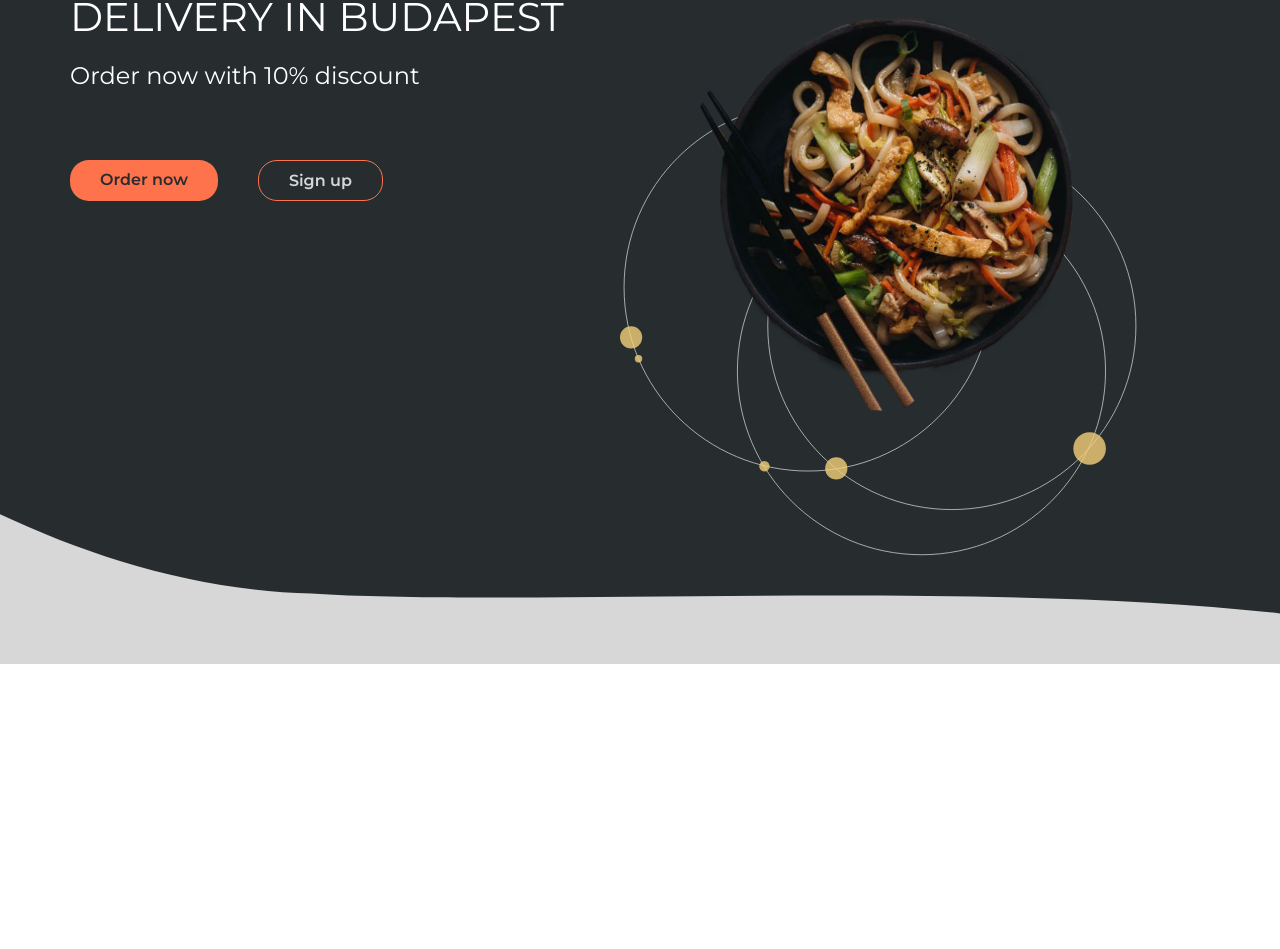
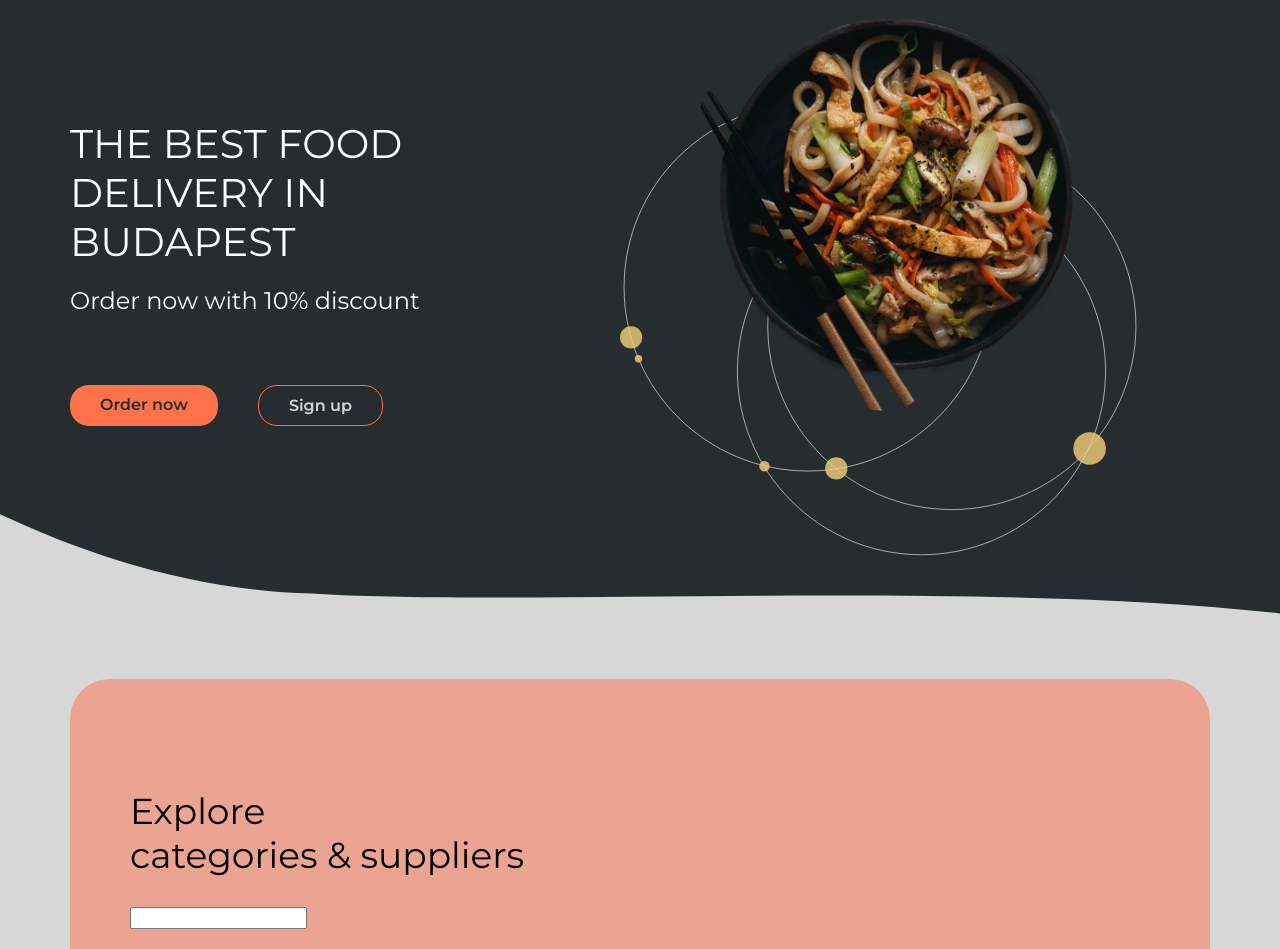
Before and after one commit to yuriipalam/food-delivery-service, a Vue app in the folder frontend/: page / in a window 1280 px wide. Shown: the part 136-1085 px from the top of the page. Before the commit the page ends 800 px from the top, so only its background shows below. Built offline with nearby package versions, Linux system fonts and the light colour scheme.

Commit message:
Home view development

```diff
--- a/frontend/src/App.vue
+++ b/frontend/src/App.vue
@@ -13,7 +13,5 @@ function isHomeRoute() {
 
 <template>
   <Navbar :is-light="isHomeRoute()"></Navbar>
-  <div class="container" id="body-container">
-    <router-view></router-view>
-  </div>
+  <router-view></router-view>
 </template>
--- a/frontend/src/assets/css/main.css
+++ b/frontend/src/assets/css/main.css
@@ -4,6 +4,7 @@
     --blackish: #272D2F;
     --milky: #D7D7D7;
     --orange: #FE724C;
+    --pinky: #EAA491;
     --yellowish: #F3CF79;
     --brownish: #83412C;
 }
--- /dev/null
+++ b/frontend/src/views/Explore.vue
@@ -0,0 +1,30 @@
+<script setup>
+
+</script>
+
+<template>
+  <main>
+    <div class="container">
+      <div class="explore-block">
+        <h2>Explore<br>categories & suppliers</h2>
+        <input type="text">
+      </div>
+    </div>
+  </main>
+</template>
+
+<style scoped>
+.explore-block {
+  padding-left: 60px;
+  padding-top: 110px;
+  padding-bottom: 60px;
+  background-color: var(--pinky);
+  border-radius: 40px;
+}
+
+h2 {
+  margin-top: 0;
+  font-size: 36px;
+  font-weight: 400;
+}
+</style>
--- a/frontend/src/views/Home.vue
+++ b/frontend/src/views/Home.vue
@@ -1,31 +1,42 @@
 <script setup>
-import {onBeforeMount, onUnmounted} from "vue";
+import {onBeforeMount, onMounted, onUnmounted} from "vue";
 import PrimaryButton from "../components/PrimaryButton.vue";
+import Explore from "./Explore.vue";
 
 onBeforeMount(() => {
   document.body.className = 'home';
   document.documentElement.className = 'home';
-  document.querySelector('#body-container').classList.add('home')
   document.querySelector('#app').classList.add('home')
+})
+
+onMounted(() => {
+  const header = document.querySelector('header')
+  const nav = document.querySelector('nav')
+  const headerContainer = document.querySelector('header .container')
+  const space = ((((window.innerHeight - headerContainer.offsetHeight) / 2) - nav.offsetHeight))
+  header.style.marginTop = space + 'px'
+  header.style.marginBottom = space + nav.offsetHeight + 'px'
 })
 
 onUnmounted(() => {
   document.body.classList.remove('home')
   document.documentElement.classList.remove('home')
-  document.querySelector('#body-container').classList.remove('home')
   document.querySelector('#app').classList.remove('home')
 })
 </script>
 
 <template>
   <header>
-    <h1>The best food delivery in Budapest</h1>
-    <p>Order now with 10% discount</p>
-    <div class="buttons">
-      <PrimaryButton :class="'solid-button'">Order now</PrimaryButton>
-      <PrimaryButton :class="'transparent-button'">Sign up</PrimaryButton>
+    <div class="container">
+      <h1>The best food delivery in Budapest</h1>
+      <p>Order now with 10% discount</p>
+      <div class="buttons">
+        <PrimaryButton :class="'solid-button'">Order now</PrimaryButton>
+        <PrimaryButton :class="'transparent-button'">Sign up</PrimaryButton>
+      </div>
     </div>
   </header>
+  <Explore></Explore>
 </template>
 
 <style>
@@ -36,26 +47,22 @@ html.home {
 #app.home {
   height: inherit;
 }
-#body-container.home {
-  height: 90%;
-}
 
 body.home {
-  max-width: 100%!important;
+  max-width: 100% !important;
   background-repeat: no-repeat;
   background-size: cover;
   background-position: bottom;
   background-image: url('../assets/svg/home-background.svg');
+  background-color: var(--milky);
 }
 </style>
 
 <style scoped>
 header {
-  height: inherit;
   display: flex;
   flex-direction: column;
   max-width: 500px;
-  justify-content: center;
 }
 
 h1 {
```
